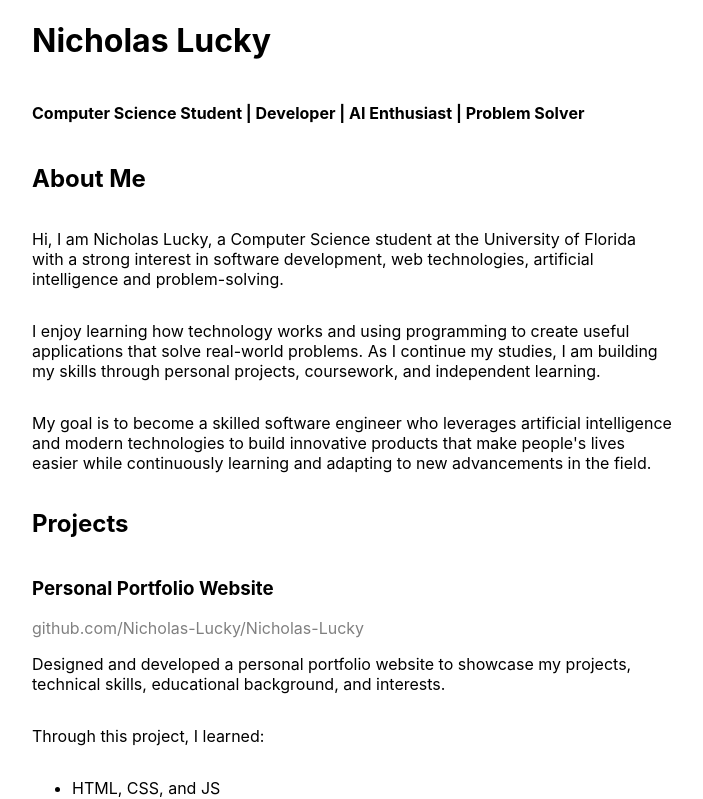
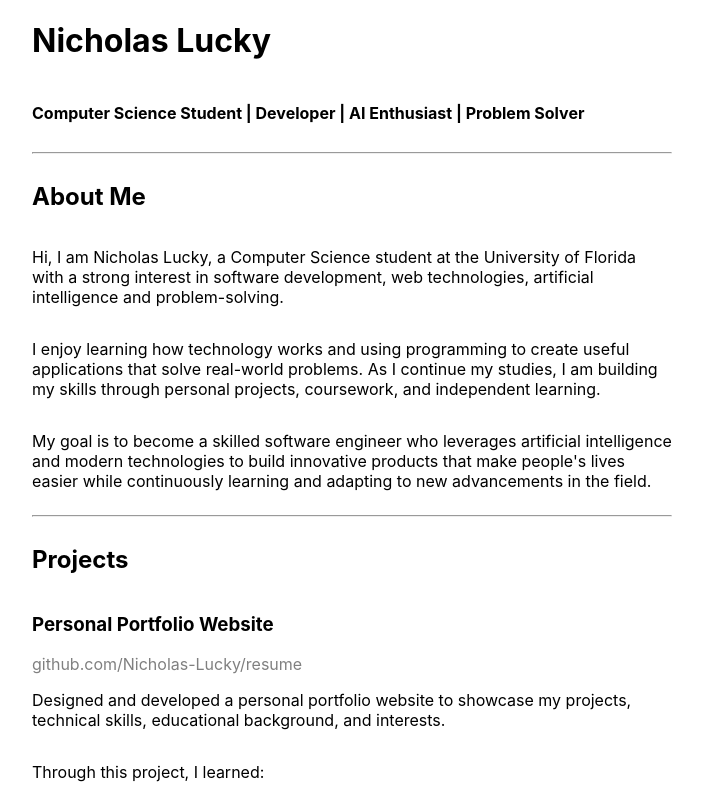
Before and after one commit to Nicholas-Lucky/resume, a React (Create React App) app in the folder personal-website/: page / in a window 1280 px wide. Shown: the top 799 px of the page, without its empty margins (288-991 px from the left). Built offline with nearby package versions, Linux system fonts and the light colour scheme.

Commit message:
Add some lines to separate the sections and start working on the circles for the social media buttons

```diff
--- a/personal-website/src/App.css
+++ b/personal-website/src/App.css
@@ -96,3 +96,10 @@
     background-position: 100% 0;
   }
 }
+
+circle {
+  position: relative;
+  background-color: #1e88e5;
+  width: 15vw;
+  height: 15vw;
+}
--- a/personal-website/src/App.js
+++ b/personal-website/src/App.js
@@ -1,26 +1,4 @@
-import logo from './logo.svg';
 import './App.css';
-
-// function App() {
-//   return (
-//     <div className="App">
-//       <header className="App-header">
-//         <img src={logo} className="App-logo" alt="logo" />
-//         <p>
-//           Edit <code>src/App.js</code> and save to reload.
-//         </p>
-//         <a
-//           className="App-link"
-//           href="https://reactjs.org"
-//           target="_blank"
-//           rel="noopener noreferrer"
-//         >
-//           Learn React
-//         </a>
-//       </header>
-//     </div>
-//   );
-// }
 
 function App() {
   return (
@@ -28,17 +6,23 @@ function App() {
       <h1>Nicholas Lucky</h1>
       <h4>Computer Science Student | Developer | AI Enthusiast | Problem Solver</h4>
 
+      <div className="circle"></div>
+
+      <div><hr/></div>
+
       {/* About Me Section */}
       <h2>About Me</h2>
       <p>Hi, I am Nicholas Lucky, a Computer Science student at the University of Florida with a strong interest in software development, web technologies, artificial intelligence and problem-solving.</p>
       <p>I enjoy learning how technology works and using programming to create useful applications that solve real-world problems. As I continue my studies, I am building my skills through personal projects, coursework, and independent learning.</p>
       <p>My goal is to become a skilled software engineer who leverages artificial intelligence and modern technologies to build innovative products that make people's lives easier while continuously learning and adapting to new advancements in the field.</p>
 
+      <div><hr/></div>
+
       {/* Projects Section */}
       <h2>Projects</h2>
 
       <h3>Personal Portfolio Website</h3>
-      <a href="https://github.com/Nicholas-Lucky/Nicholas-Lucky" className="project-link">github.com/Nicholas-Lucky/Nicholas-Lucky</a>
+      <a href="https://github.com/Nicholas-Lucky/resume" className="project-link">github.com/Nicholas-Lucky/resume</a>
       <p>Designed and developed a personal portfolio website to showcase my projects, technical skills, educational background, and interests.</p>
       <p>Through this project, I learned:</p>
       <ul>
@@ -107,6 +91,8 @@ function App() {
       </ul>
       <p>Building this project introduced me to VBA, Visual Basic, macros, and macro-related concepts such as ranges, data types, and functions.</p>
 
+      <div><hr/></div>
+
       {/* Education Section */}
       <h2>Education</h2>
       <h3>University of Florida</h3>
@@ -115,6 +101,8 @@ function App() {
       <p><i>Founded in 1853, the University of Florida is one of the nation's leading public research universities and is consistently ranked among the top public institutions in the United States. Its Computer Science program is recognized for its rigorous curriculum, innovative research opportunities, and strong preparation for careers in software engineering, artificial intelligence, cybersecurity, and other technology fields.</i></p>
       <p>Studying Computer Science at the University of Florida provides me with a strong foundation in software development, algorithms, data structures, and emerging technologies. Through rigorous coursework and hands-on projects, I am developing the technical and problem-solving skills necessary to succeed in the rapidly evolving technology industry.</p>
       <p>My time at UF is helping me grow not only as a programmer but also as a lifelong learner, preparing me to contribute to innovative projects and make a meaningful impact in the field of technology.</p>
+
+      <div><hr/></div>
 
       {/* Skills Section */}
       <h2>Skills</h2>
@@ -165,6 +153,8 @@ function App() {
         <li>Git Bash</li>
       </ul>
 
+      <div><hr/></div>
+
       {/* A Little More About Me Section */}
       <h2>A Little More About Me</h2>
       <p>Alongside my interests in technology, some of my other interests and hobbies are:</p>
```
